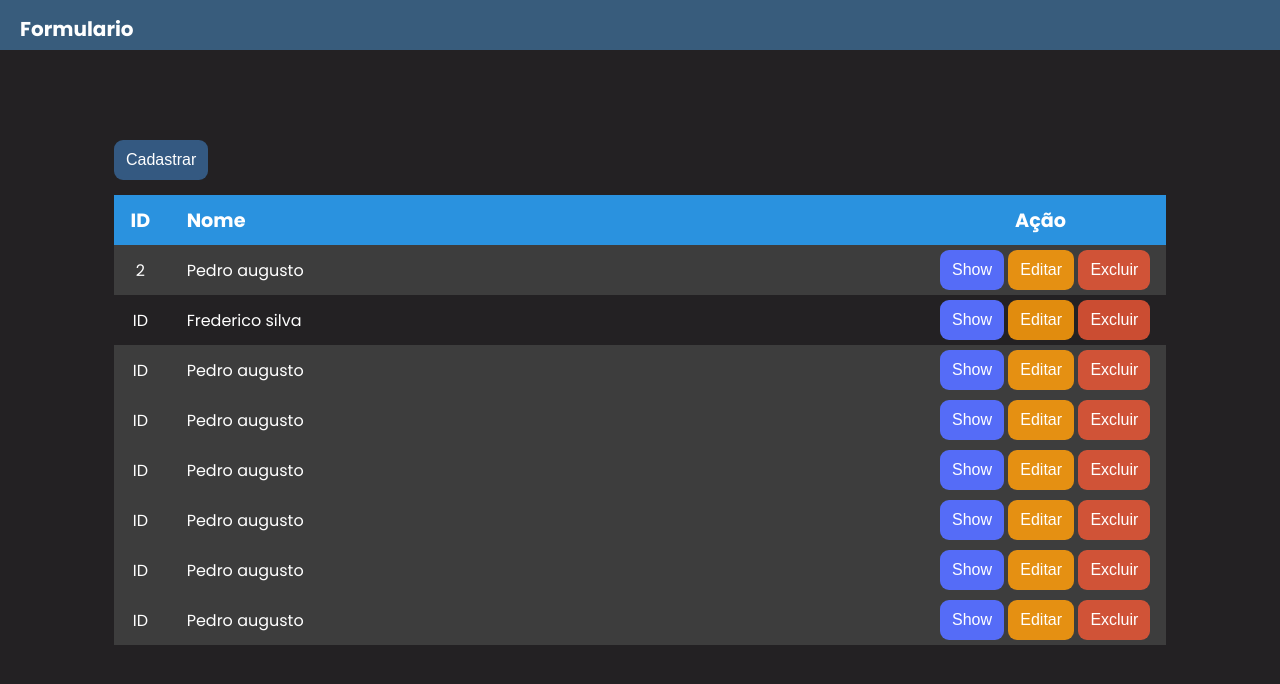
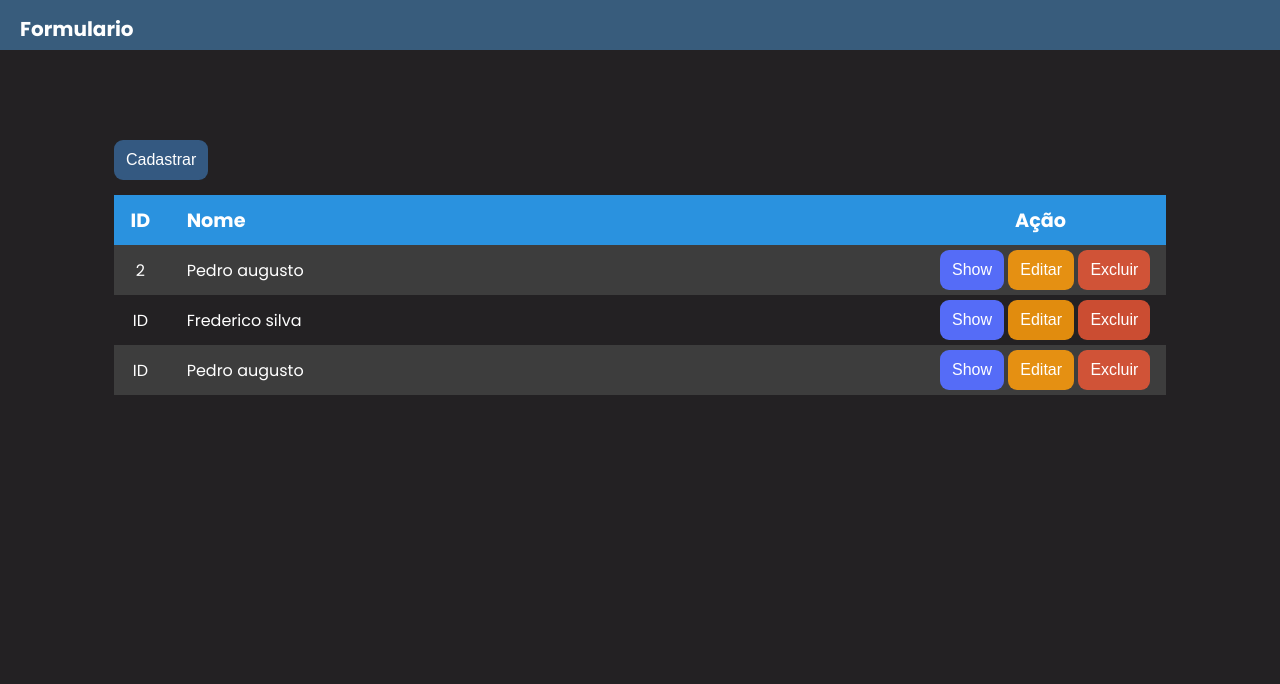
Before and after one commit to BarbosaLuke/formulario2, a plain HTML site: page index.html in a window 1280 px wide. Drawn offline with Linux system fonts and the light colour scheme.

Commit message:
teste OK

```diff
--- a/index.html
+++ b/index.html
@@ -82,100 +82,7 @@
                     </td>
                </tr>
 
-            </tr >
-            <tr class="pintado">
-                     <td  class="id">ID</td>
-                     <td class="nome">Pedro augusto </td>
 
-
-                     <td class="rowbutton">
-                         <button onclick="openBoxShow()" class="button azul" type="button">
-                             Show
-                         </button>
-                         <button onclick="openBoxEdit()" class="button amarelo" type="button">
-                             Editar
-                         </button>
-                         <button class="button vermelho" type="button">
-                             Excluir
-                         </button>
-                     </td>
-                </tr>
-
-            </tr >
-            <tr class="pintado">
-                     <td  class="id">ID</td>
-                     <td class="nome">Pedro augusto </td>
-
-
-                     <td class="rowbutton">
-                         <button onclick="openBoxShow()" class="button azul" type="button">
-                             Show
-                         </button>
-                         <button onclick="openBoxEdit()" class="button amarelo" type="button">
-                             Editar
-                         </button>
-                         <button class="button vermelho" type="button">
-                             Excluir
-                         </button>
-                     </td>
-                </tr>
-
-            </tr >
-            <tr class="pintado">
-                     <td  class="id">ID</td>
-                     <td class="nome">Pedro augusto </td>
-
-
-                     <td class="rowbutton">
-                         <button onclick="openBoxShow()" class="button azul" type="button">
-                             Show
-                         </button>
-                         <button onclick="openBoxEdit()" class="button amarelo" type="button">
-                             Editar
-                         </button>
-                         <button class="button vermelho" type="button">
-                             Excluir
-                         </button>
-                     </td>
-                </tr>
-
-            </tr >
-            <tr class="pintado">
-                     <td  class="id">ID</td>
-                     <td class="nome">Pedro augusto </td>
-
-
-                     <td class="rowbutton">
-                         <button onclick="openBoxShow()" class="button azul" type="button">
-                             Show
-                         </button>
-                         <button onclick="openBoxEdit()" class="button amarelo" type="button">
-                             Editar
-                         </button>
-                         <button class="button vermelho" type="button">
-                             Excluir
-                         </button>
-                     </td>
-                </tr>
-
-            </tr >
-            <tr class="pintado">
-                     <td  class="id">ID</td>
-                     <td class="nome">Pedro augusto </td>
-
-
-                     <td class="rowbutton">
-                         <button onclick="openBoxShow()" class="button azul" type="button">
-                             Show
-                         </button>
-                         <button onclick="openBoxEdit()" class="button amarelo" type="button">
-                             Editar
-                         </button>
-                         <button class="button vermelho" type="button">
-                             Excluir
-                         </button>
-                     </td>
-                </tr>
 
             </tbody>
         </table>
```
